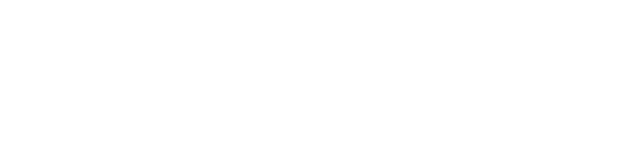
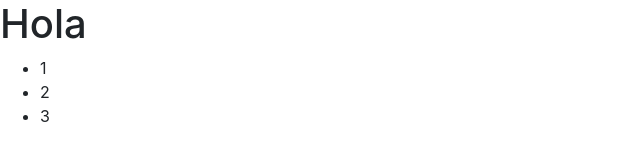
Before and after one commit to juanmanuelgiulietti/fullslab, a plain HTML site: page index.html in a window 1280 px wide. Shown: the whole page, without its empty margins (0-640 px from the left). Drawn offline with nearby package versions, Linux system fonts and the light colour scheme.

Commit message:
Agregue index en develop

```diff
--- a/index.html
+++ b/index.html
@@ -8,6 +8,12 @@
     <link rel="stylesheet" href="https://cdn.jsdelivr.net/npm/bootstrap@4.1.3/dist/css/bootstrap.min.css" integrity="sha384-MCw98/SFnGE8fJT3GXwEOngsV7Zt27NXFoaoApmYm81iuXoPkFOJwJ8ERdknLPMO" crossorigin="anonymous">
 </head>
     <body>
+        <h1>Hola</h1>
 
+        <ul>
+            <li>1</li>
+            <li>2</li>
+            <li>3</li>
+        </ul>
     </body>
 </html>
```
